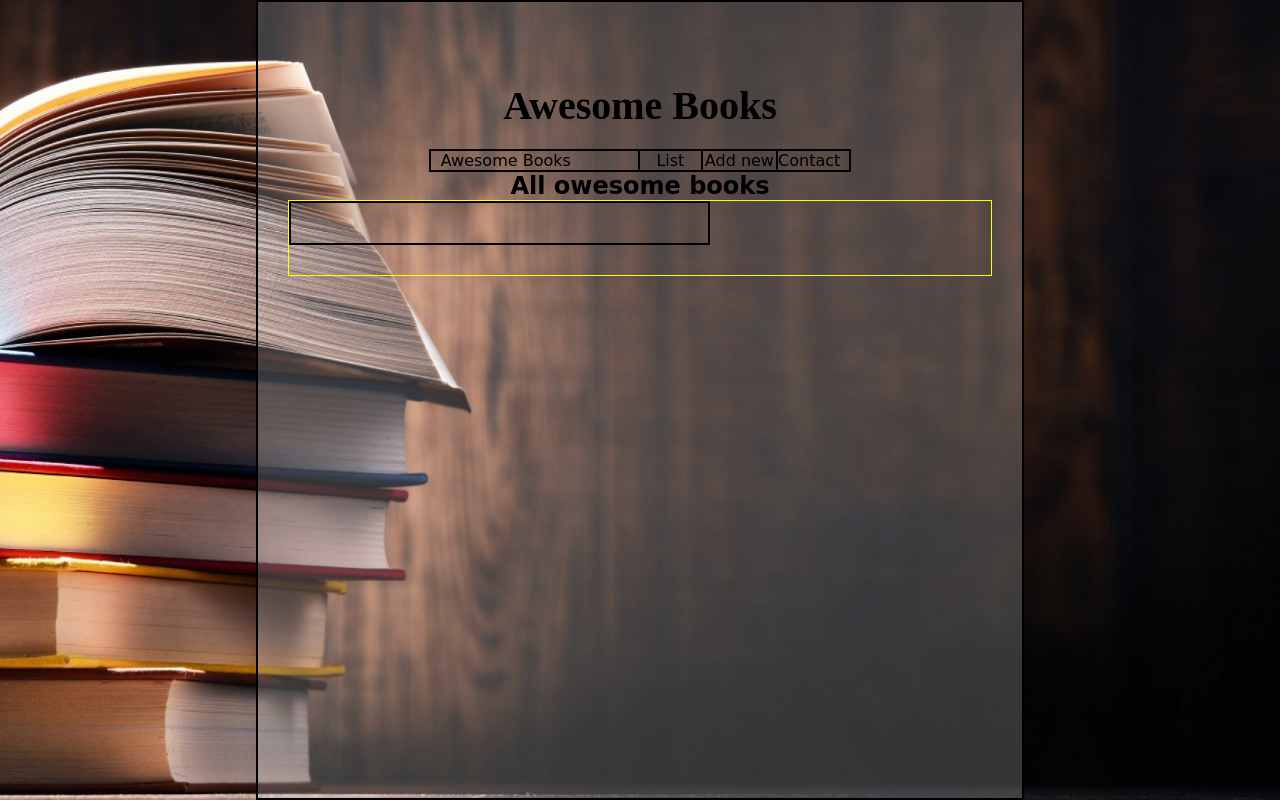
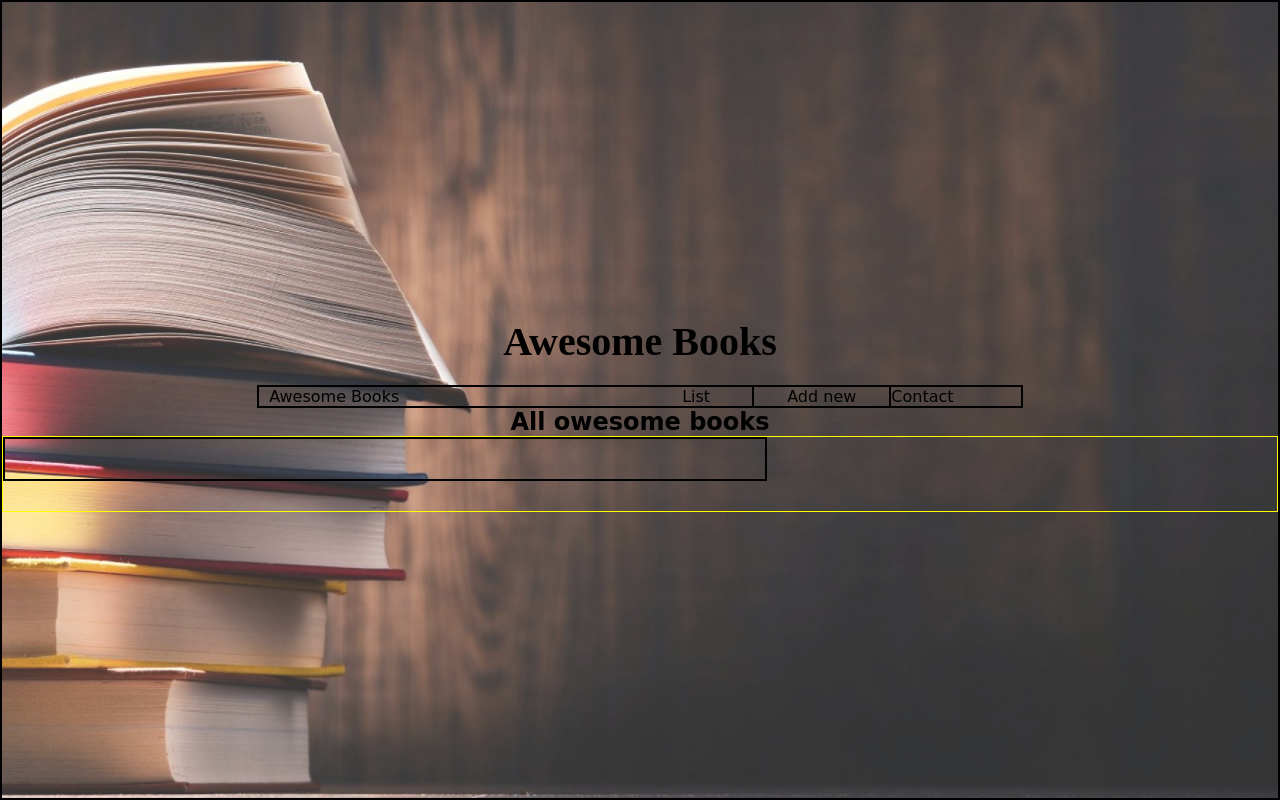
Before and after one commit to tufoinnkuo10/AWESOME-BOOKS, a website: page index.html in a window 1280 px wide. Drawn offline with Linux system fonts and the light colour scheme.

Commit message:
edit style

```diff
--- a/index.html
+++ b/index.html
@@ -1,5 +1,6 @@
 <!DOCTYPE html>
 <html lang="en">
+
 <head>
   <meta charset="UTF-8" />
   <meta http-equiv="X-UA-Compatible" content="IE=edge" />
@@ -9,19 +10,22 @@
 </head>
 
 
+<body>
+
+
   <main>
     <h1 class="heading">Awesome Books</h1>
-        <body>
     <div class="menu">
       <div class="menu-awesome">Awesome Books</div>
       <div class="menu-list">List</div>
       <div class="menu-add">Add new</div>
-              <div class="menu-contact">Contact</div>
+      <div onclick="colorblue()" class="menu-contact">Contact</div>
     </div>
 
-            <h2>All owesome books</h2>
+    <h2 class="all-a-books">All owesome books</h2>
     <div class="list-display">
-      <ul id="Result"></ul></div>
+      <ul id="Result"></ul>
+    </div>
 
     <div class="form d-none">
       <p class="heading1">Add a new book</p>
@@ -45,4 +49,5 @@
   </main>
 <script src="./script.js"></script>
 </body>
+
 </html>
--- a/style.css
+++ b/style.css
@@ -14,7 +14,6 @@
 }
 
 .menu-awesome {
-  border-right: 2px solid black;
   width: 50%;
   padding-left: 10px;
 }
@@ -95,17 +94,18 @@ body {
   background-image: url(./image/books.jpg);
   background-size: 100% 100%;
   font-family: cursive;
+  flex-direction: column;
 }
 
 main {
   display: flex;
   align-items: center;
   flex-direction: column;
-  width: 60%;
   height: 100vh;
   background: rgba(255, 255, 255, 0.2);
-  padding: 50px 30px;
   border: 2.5px solid;
+  min-width: 40%;
+  justify-content: center;
 }
 
 .heading {
```
Also changed, not shown: image/kelly.jpg (added), image/ppten.jpg (added), script.js (line endings or trailing spaces). Lines whose indentation alone changed are shown as unchanged.
